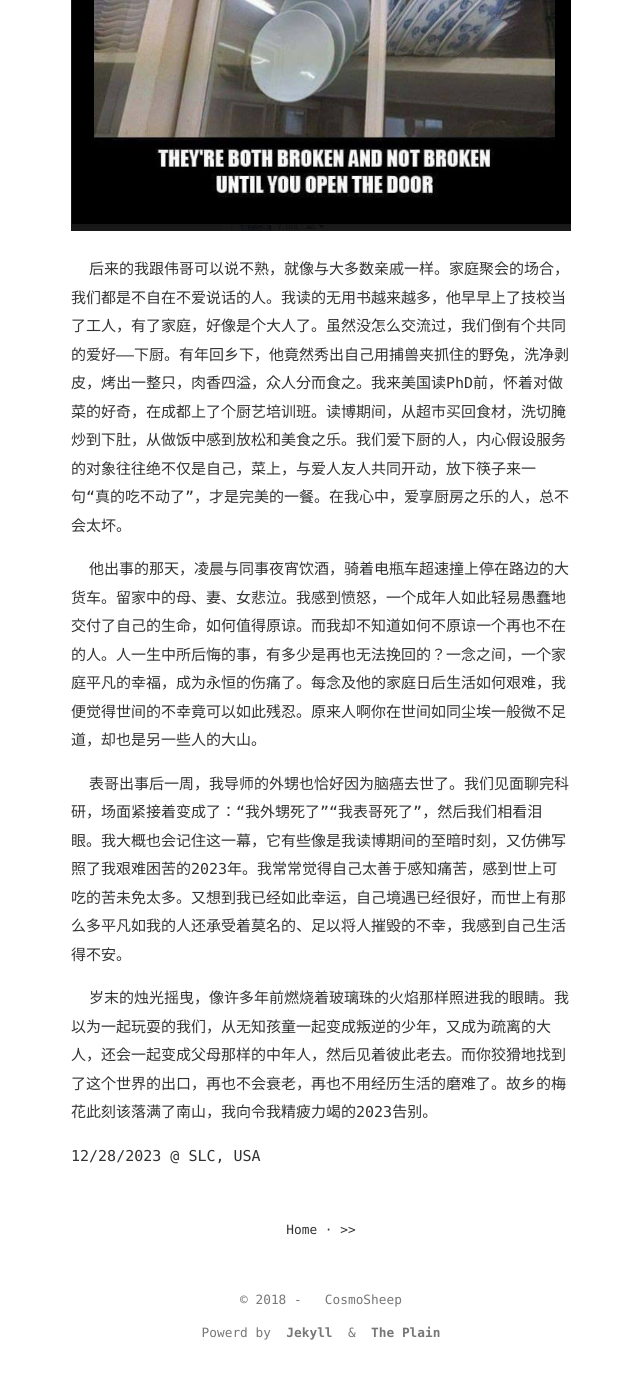
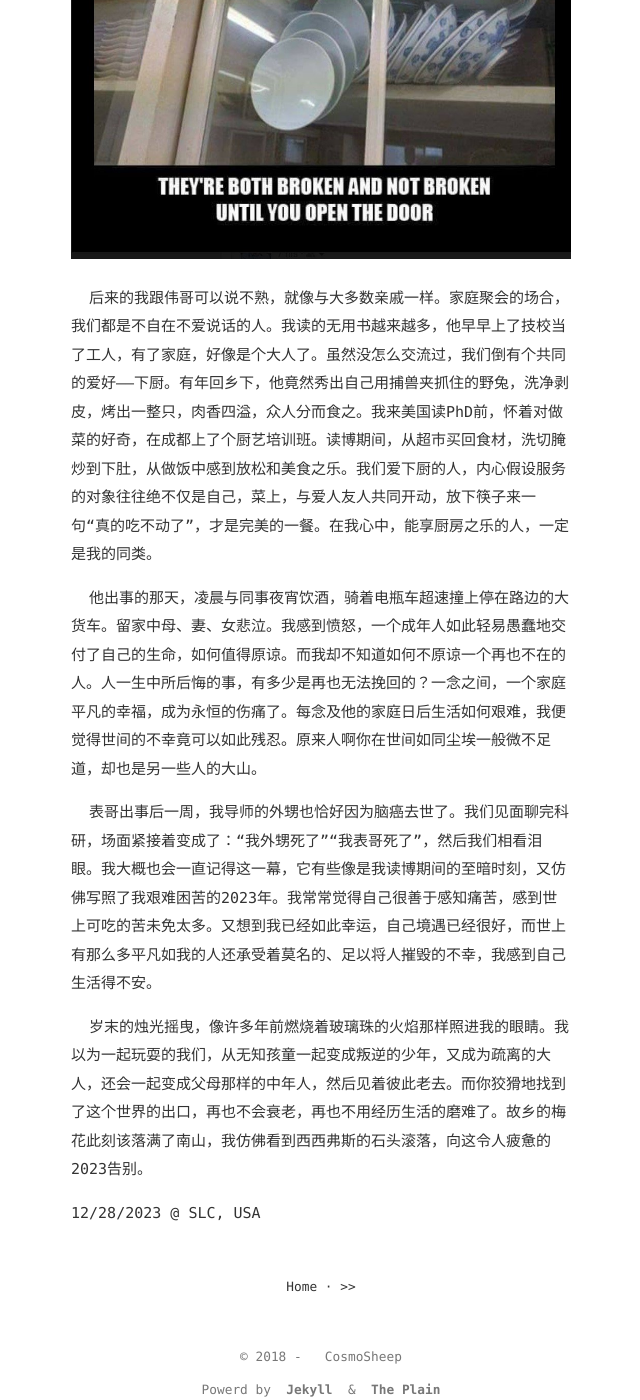
Before and after one commit to CosmoSheep/CosmoSheep.github.io, a Jekyll site: the page built from _posts/2023-12-28-candlelight.md, in a window 1280 px wide and 1400 px high, scrolled down 1103 px. Shown: the whole window, without its empty margins (319-959 px from the left). Built offline with Jekyll 4.4.1, drawn with Linux system fonts in a browser that asks for light colours; some of the changed text lies outside the part shown.

Commit message:
add blog

```diff
--- a/_posts/2023-12-28-candlelight.md
+++ b/_posts/2023-12-28-candlelight.md
@@ -4,20 +4,20 @@ title: 岁末烛火
 updated: 2023-12-28
 ---
 
-&emsp;&emsp;我的脑海中似乎没来由地停留着一些遥远的记忆。几岁大时被父母送到乡下和大姨大姨夫表哥一家生活一段时间，记得他们搅拌米糠，喂鸡赶鸡，烧秸秆做饭，一切都与我后来的日常生活截然不同。印象最深的，是有一天伟哥（表哥小名）跟我说看个好玩的，把我带到厨房，点燃了灶里的柴火。等火烧热了，他拿出我们平时玩的玻璃珠放进去，过了一会儿，用铁钳小心地夹出玻璃珠，使劲吹了一会儿，放在我手心。我感到珠子的温热，从不知道还有这样神奇的物理变化。习惯性地张开手把珠子一放，落在地上，受热后的玻璃珠“啪”地一下碎了。不知是不是人生之中头次感到美好的东西原来易碎，这个场景从此扎根在我记忆很深很深的地方。
+&emsp;&emsp;我的脑海中似乎没来由地停留着一些遥远的记忆。几岁大时被父母送到乡下和大姨大姨夫表哥一家生活一段时间，记得他们搅拌米糠，喂鸡赶鸡，烧秸秆做饭，一切都与我后来的日常生活截然不同。印象最深的，是有一天伟哥（表哥小名）跟我说看个好玩的，把我带到厨房，点燃了灶里的柴火。等火烧热了，他拿出我们平时玩的玻璃珠放进去，过了一会儿，用铁钳小心地夹出玻璃珠，使劲吹了一会儿，放在我手心。我感到珠子的温热，从不知道还有这样神奇的物理变化。习惯性地张开手把珠子一放，落在地上，受热后的玻璃珠“啪”地一下碎了。不知是不是人生之中头次感到美好的东西原来易碎，这个场景从此驻留在我记忆很深很深的地方。
 
 &emsp;&emsp;我一直把这段小小的特别记忆留给自己，也没问过伟哥他是否记得，他对于乡间各种玩法门路窍门的了如指掌总让我觉得他神通广大，这对他来说应该没有任何特别之处。直到两个月前，北京时间的一个普通的早晨，母亲告诉我伟哥凌晨下班路上出车祸猝然离世了。
 
-&emsp;&emsp;在我试图消化这个信息的这段时间中，许多回忆与情感翻涌。起初，我足不出户了三天，依然工作，只觉得没有余力去面对外面的世界。我想起薛定谔的猫，一只生死与量子效应纠缠的猫，如果不打开匣子观测，那么它的状态，永远是半生半死。也许我也想待在一个封闭的世界，不愿意去观测现实，仿佛不观测，那便没有不愿面对的结果。后来我感到渐渐平复一些，又发现伤痛这件事，有时你觉得自己好了，又在某个普通瞬间被潜伏的它一击而中，如此反复。我怀疑人类是否真的会从伤痛中痊愈，还是说欢喜更倾向于被记录与表达，而悲哀却被不公正地掩盖和略过了，在角落里暗自发炎。
+&emsp;&emsp;在我试图消化这个信息的这段时间中，许多回忆与情感翻涌。起初，我足不出户了三天，依然工作，只觉得没有余力去面对外面的世界。我想起薛定谔的猫，一只生死与量子效应纠缠的猫，如果不打开匣子观测，那么它的状态，永远是半生半死。也许我也想待在一个封闭的世界，不愿意去观测现实，仿佛不观测，那便没有不愿面对的结果。后来我感到渐渐平复一些，又体会到伤痛这件事，你时时觉得自己好了，又在某个普通瞬间被潜伏的它一击而中，如此反复。我怀疑人类是否真的会从伤痛中痊愈，还是说欢喜更倾向于被记录与表达，而悲哀却被不公正地掩盖和略过了，在角落里暗自发炎。
 
 ![plates](/assets/img/plates.jpg)
 
-&emsp;&emsp;后来的我跟伟哥可以说不熟，就像与大多数亲戚一样。家庭聚会的场合，我们都是不自在不爱说话的人。我读的无用书越来越多，他早早上了技校当了工人，有了家庭，好像是个大人了。虽然没怎么交流过，我们倒有个共同的爱好——下厨。有年回乡下，他竟然秀出自己用捕兽夹抓住的野兔，洗净剥皮，烤出一整只，肉香四溢，众人分而食之。我来美国读PhD前，怀着对做菜的好奇，在成都上了个厨艺培训班。读博期间，从超市买回食材，洗切腌炒到下肚，从做饭中感到放松和美食之乐。我们爱下厨的人，内心假设服务的对象往往绝不仅是自己，菜上，与爱人友人共同开动，放下筷子来一句“真的吃不动了”，才是完美的一餐。在我心中，爱享厨房之乐的人，总不会太坏。
+&emsp;&emsp;后来的我跟伟哥可以说不熟，就像与大多数亲戚一样。家庭聚会的场合，我们都是不自在不爱说话的人。我读的无用书越来越多，他早早上了技校当了工人，有了家庭，好像是个大人了。虽然没怎么交流过，我们倒有个共同的爱好——下厨。有年回乡下，他竟然秀出自己用捕兽夹抓住的野兔，洗净剥皮，烤出一整只，肉香四溢，众人分而食之。我来美国读PhD前，怀着对做菜的好奇，在成都上了个厨艺培训班。读博期间，从超市买回食材，洗切腌炒到下肚，从做饭中感到放松和美食之乐。我们爱下厨的人，内心假设服务的对象往往绝不仅是自己，菜上，与爱人友人共同开动，放下筷子来一句“真的吃不动了”，才是完美的一餐。在我心中，能享厨房之乐的人，一定是我的同类。
 
-&emsp;&emsp;他出事的那天，凌晨与同事夜宵饮酒，骑着电瓶车超速撞上停在路边的大货车。留家中的母、妻、女悲泣。我感到愤怒，一个成年人如此轻易愚蠢地交付了自己的生命，如何值得原谅。而我却不知道如何不原谅一个再也不在的人。人一生中所后悔的事，有多少是再也无法挽回的？一念之间，一个家庭平凡的幸福，成为永恒的伤痛了。每念及他的家庭日后生活如何艰难，我便觉得世间的不幸竟可以如此残忍。原来人啊你在世间如同尘埃一般微不足道，却也是另一些人的大山。
+&emsp;&emsp;他出事的那天，凌晨与同事夜宵饮酒，骑着电瓶车超速撞上停在路边的大货车。留家中母、妻、女悲泣。我感到愤怒，一个成年人如此轻易愚蠢地交付了自己的生命，如何值得原谅。而我却不知道如何不原谅一个再也不在的人。人一生中所后悔的事，有多少是再也无法挽回的？一念之间，一个家庭平凡的幸福，成为永恒的伤痛了。每念及他的家庭日后生活如何艰难，我便觉得世间的不幸竟可以如此残忍。原来人啊你在世间如同尘埃一般微不足道，却也是另一些人的大山。
 
-&emsp;&emsp;表哥出事后一周，我导师的外甥也恰好因为脑癌去世了。我们见面聊完科研，场面紧接着变成了：“我外甥死了”“我表哥死了”，然后我们相看泪眼。我大概也会记住这一幕，它有些像是我读博期间的至暗时刻，又仿佛写照了我艰难困苦的2023年。我常常觉得自己太善于感知痛苦，感到世上可吃的苦未免太多。又想到我已经如此幸运，自己境遇已经很好，而世上有那么多平凡如我的人还承受着莫名的、足以将人摧毁的不幸，我感到自己生活得不安。
+&emsp;&emsp;表哥出事后一周，我导师的外甥也恰好因为脑癌去世了。我们见面聊完科研，场面紧接着变成了：“我外甥死了”“我表哥死了”，然后我们相看泪眼。我大概也会一直记得这一幕，它有些像是我读博期间的至暗时刻，又仿佛写照了我艰难困苦的2023年。我常常觉得自己很善于感知痛苦，感到世上可吃的苦未免太多。又想到我已经如此幸运，自己境遇已经很好，而世上有那么多平凡如我的人还承受着莫名的、足以将人摧毁的不幸，我感到自己生活得不安。
 
-&emsp;&emsp;岁末的烛光摇曳，像许多年前燃烧着玻璃珠的火焰那样照进我的眼睛。我以为一起玩耍的我们，从无知孩童一起变成叛逆的少年，又成为疏离的大人，还会一起变成父母那样的中年人，然后见着彼此老去。而你狡猾地找到了这个世界的出口，再也不会衰老，再也不用经历生活的磨难了。故乡的梅花此刻该落满了南山，我向令我精疲力竭的2023告别。
+&emsp;&emsp;岁末的烛光摇曳，像许多年前燃烧着玻璃珠的火焰那样照进我的眼睛。我以为一起玩耍的我们，从无知孩童一起变成叛逆的少年，又成为疏离的大人，还会一起变成父母那样的中年人，然后见着彼此老去。而你狡猾地找到了这个世界的出口，再也不会衰老，再也不用经历生活的磨难了。故乡的梅花此刻该落满了南山，我仿佛看到西西弗斯的石头滚落，向这令人疲惫的2023告别。
 
 12/28/2023 @ SLC, USA
```
